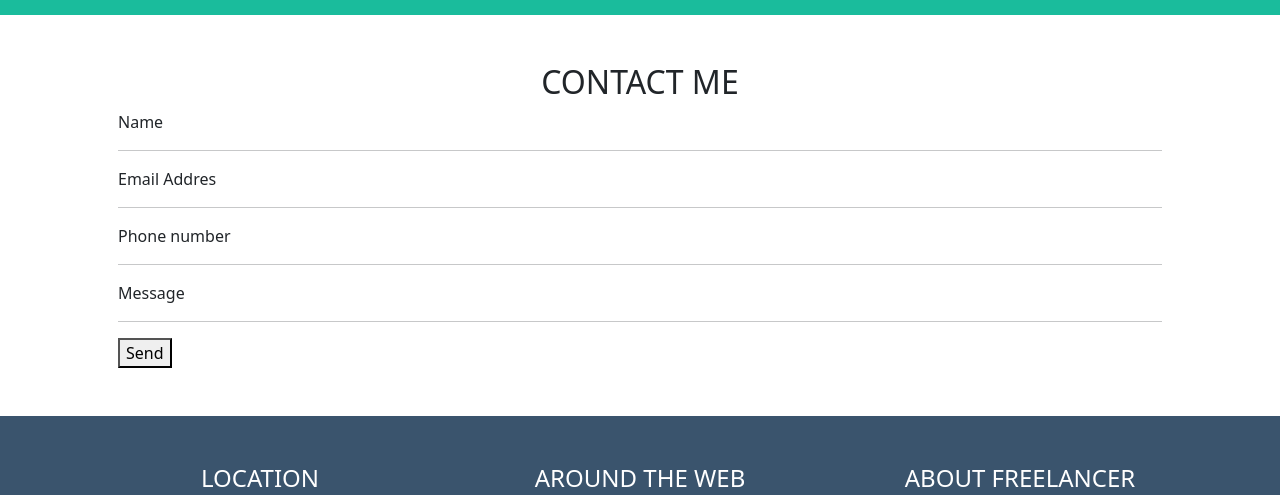
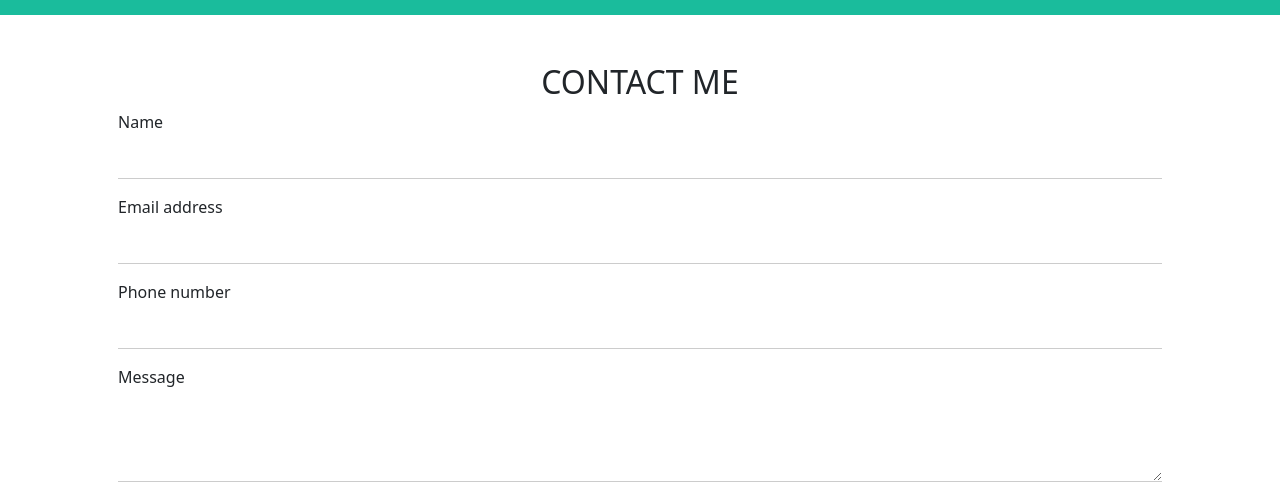
Before and after one commit to NeilMagon/html-css-bootstrap-freelancer, a plain HTML site: page index.html in a window 1280 px wide. Shown: the part 1630-2125 px from the top of the page. Drawn offline with nearby package versions, Linux system fonts and the light colour scheme.

Commit message:
feat: fix section contact me

```diff
--- a/index.html
+++ b/index.html
@@ -110,17 +110,25 @@
         <section id="contact-me">
             <div class="container py-5 px-5">
                 <h2 class="text-center">CONTACT ME</h2>
-                <div>
-                    <p>Name</p>
-                    <hr>
-                    <p>Email Addres</p>
-                    <hr>
-                    <p>Phone number</p>
-                    <hr>
-                    <p>Message</p>
-                </div>
-                <hr>
-                <button>Send</button>
+                <form class="ms-contact">
+                    <div class="mb-3">
+                      <label for="exampleInputtext1" class="form-label">Name</label>
+                      <input type="text" class="form-control" id="exampleInputtext1" aria-describedby="textHelp">
+                    </div>
+                    <div class="mb-3">
+                        <label for="exampleInputEmail1" class="form-label">Email address</label>
+                        <input type="email" class="form-control" id="exampleInputEmail1" aria-describedby="emailHelp">
+                    </div>
+                    <div class="mb-3">
+                        <label for="exampleInputnumber1" class="form-label">Phone number</label>
+                        <input type="number" class="form-control" id="exampleInputnumber1">
+                    </div>
+                    <div class="mb-3">
+                        <label for="exampleFormControlTextarea1" class="form-label">Message</label>
+                        <textarea class="form-control" id="exampleFormControlTextarea1" rows="3"></textarea>
+                    </div>
+                    <button type="submit" class="btn ms-bg-lightgreen text-white">Send</button>
+                </form>
             </div>
         </section>
         <!-- SECTION-CONTACT -->
--- a/style.css
+++ b/style.css
@@ -16,6 +16,11 @@
     color: #1abc9c;
     text-decoration: none;
 }
+.ms-contact input, .ms-contact textarea{
+    border: none;
+    border-bottom: 1px solid #cccccc;
+    border-radius: 0;
+}
 footer i{
     border: 1px solid #ffff;
     border-radius: 50%;
```
